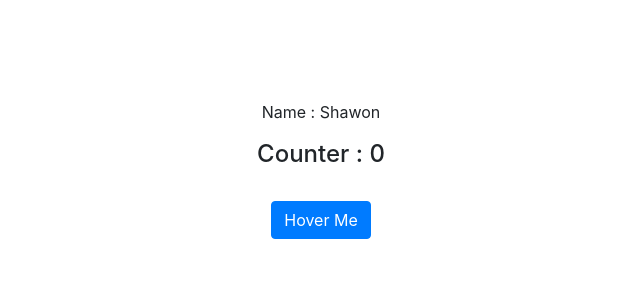
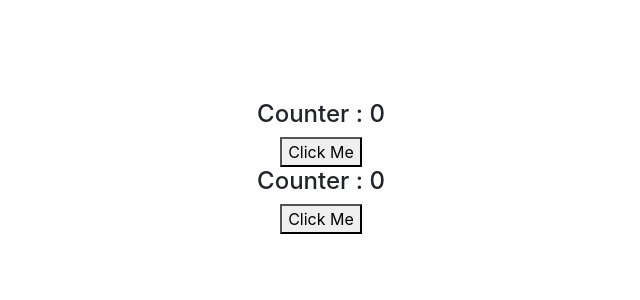
Before and after one commit to shawon39/45-days-of-code---React-JS, a React (Create React App) app: page / in a window 1280 px wide. Shown: the top 300 px of the page, without its empty margins (319-959 px from the left). Built offline with nearby package versions, Linux system fonts and the light colour scheme.

Commit message:
Completed class component review

```diff
--- a/src/components/App.js
+++ b/src/components/App.js
@@ -13,7 +13,7 @@ import "./App.css";
 // import PostForm from './8-FormComp/PostForm';
 // import LiftingStateUp from "./9-LiftingStateUp/LiftingStateUp";
 // import ClickCounter from "./11-HigherOrderComponents/ClickCounter/ClickCounter";
-import HoverCounter from "./11-HigherOrderComponents/HoverCounter/HoverCounter";
+// import HoverCounter from "./11-HigherOrderComponents/HoverCounter/HoverCounter";
 // import ContextAPI from "./12-ContextAPI/ContextAPI";
 // import Fragments from "./13-Fragments/Fragments";
 // import Fragments2 from './13-Fragments/Fragments2';
@@ -23,12 +23,12 @@ import HoverCounter from "./11-HigherOrderComponents/HoverCounter/HoverCounter";
 // import FRparent from "./15-Refs/ForwardRefs/FRparent";
 // import PortalComp from "./16-PortalComp/PortalComp";
 // import ErrorWrapper from './17-ErrorBoundary/ErrorWrapper';
-// import RenderProps from './18-RenderProps/RenderProps';
+import RenderProps from './18-RenderProps/RenderProps';
 
 function App() {
 	return (
 		<div className="App">
-			<HoverCounter />
+			<RenderProps />
 		</div>
 	);
 }
```
